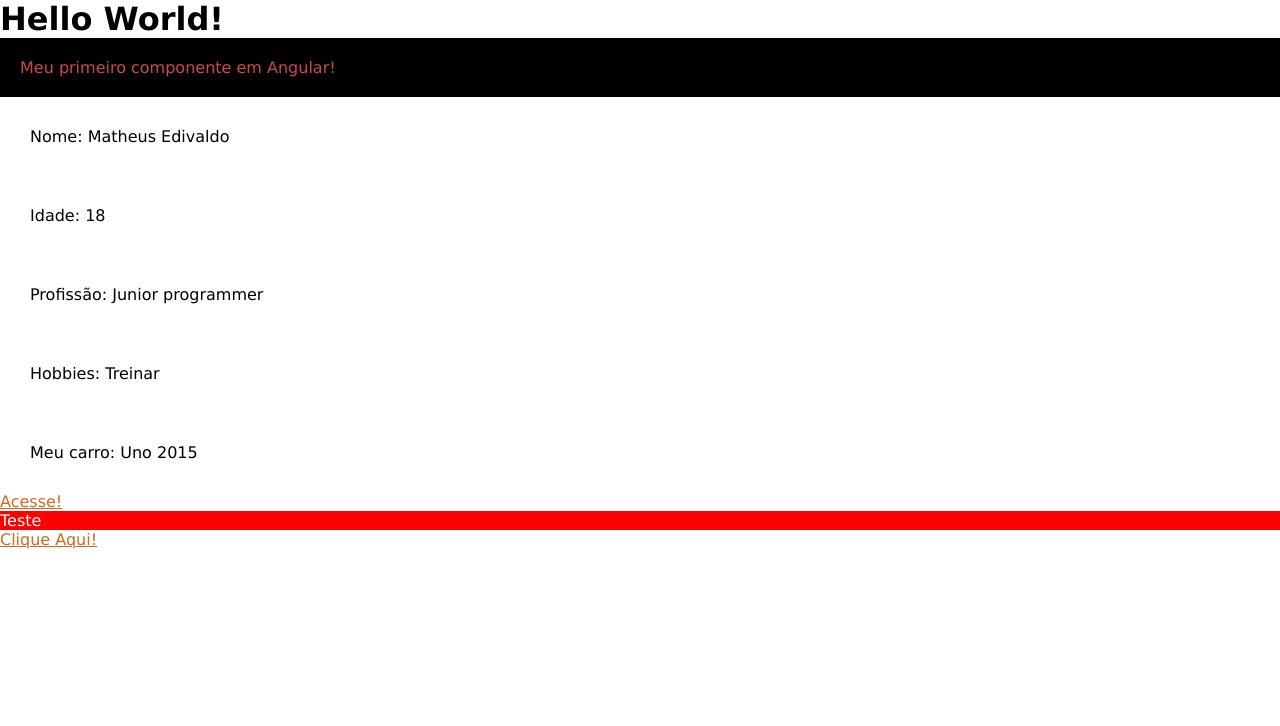
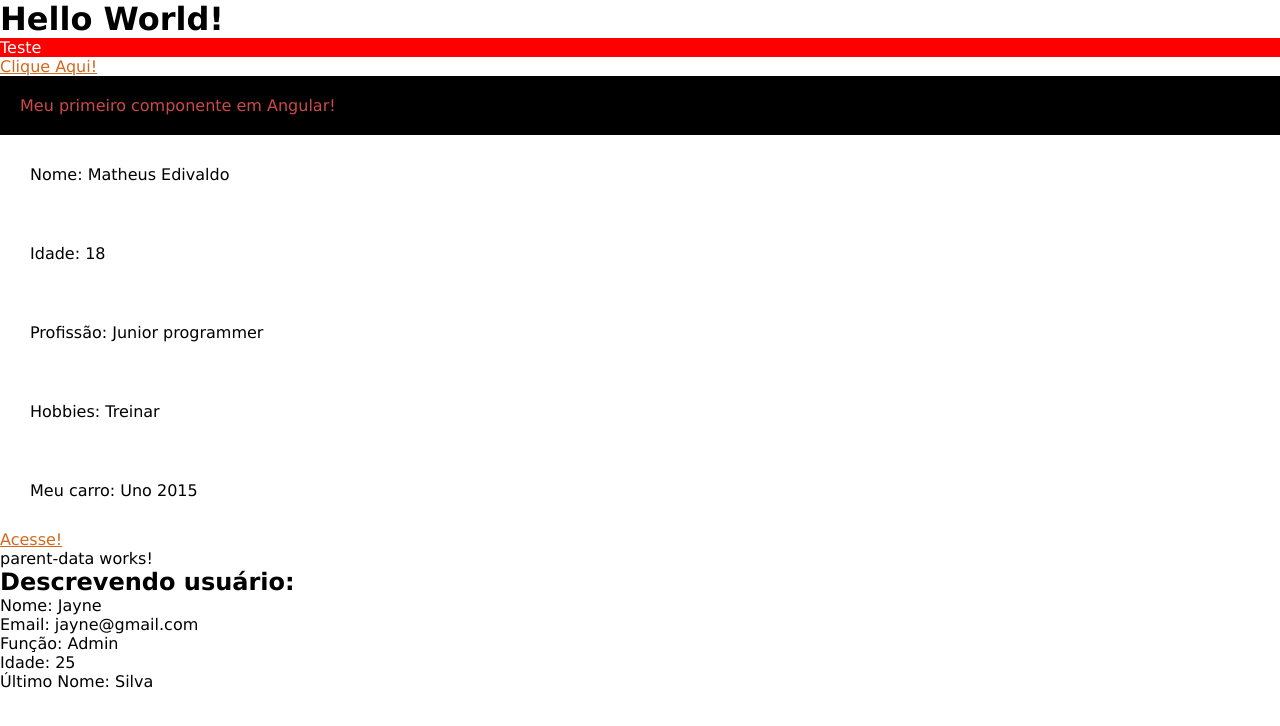
Before and after one commit to matheusedivaldo/Angular-studies-projects, an Angular app: page / in a window 1280 px wide. Shown: the top 726 px of the page. Built offline with nearby package versions, Linux system fonts and the light colour scheme.

Commit message:
Compartilhamento de dados - #07

```diff
--- a/src/app/app.component.html
+++ b/src/app/app.component.html
@@ -1,6 +1,7 @@
 <h1>Hello World!</h1>
-<app-first-component></app-first-component>
 <p>Teste</p>
 <div>
-    <a href="#">Clique Aqui!</a>
+  <a href="#">Clique Aqui!</a>
 </div>
+<app-first-component></app-first-component>
+<app-parent-data [name]="userName" [userData]="userData"></app-parent-data>
--- a/src/app/app.component.ts
+++ b/src/app/app.component.ts
@@ -6,5 +6,15 @@ import { Component } from '@angular/core';
   styleUrl: './app.component.css'
 })
 export class AppComponent {
+
+  userName = "Jayne";
+
+  userData = {
+    email: "jayne@gmail.com",
+    role: "Admin",
+    age: 25,
+    lastname: "Silva",
+  }
+
   title = 'curso-angular';
 }
--- a/src/app/app.module.ts
+++ b/src/app/app.module.ts
@@ -4,11 +4,13 @@ import { BrowserModule, provideClientHydration } from '@angular/platform-browser
 import { AppRoutingModule } from './app-routing.module';
 import { AppComponent } from './app.component';
 import { FirstComponentComponent } from './components/first-component/first-component.component';
+import { ParentDataComponent } from './components/parent-data/parent-data.component';
 
 @NgModule({
   declarations: [
     AppComponent,
-    FirstComponentComponent
+    FirstComponentComponent,
+    ParentDataComponent
   ],
   imports: [
     BrowserModule,
--- /dev/null
+++ b/src/app/components/parent-data/parent-data.component.html
@@ -0,0 +1,8 @@
+<p>parent-data works!</p>
+<h2>Descrevendo usuário:</h2>
+<p>Nome: {{name}}</p>
+
+<p>Email: {{userData.email}}</p>
+<p>Função: {{userData.role}}</p>
+<p>Idade: {{userData.age}}</p>
+<p>Último Nome: {{userData.lastname}}</p>
```
Also changed, not shown: src/app/components/parent-data/parent-data.component.ts (added, +16 -0 lines), src/app/components/parent-data/parent-data.component.css (added), 1 other file (tests, documents, lock files or other folders).
